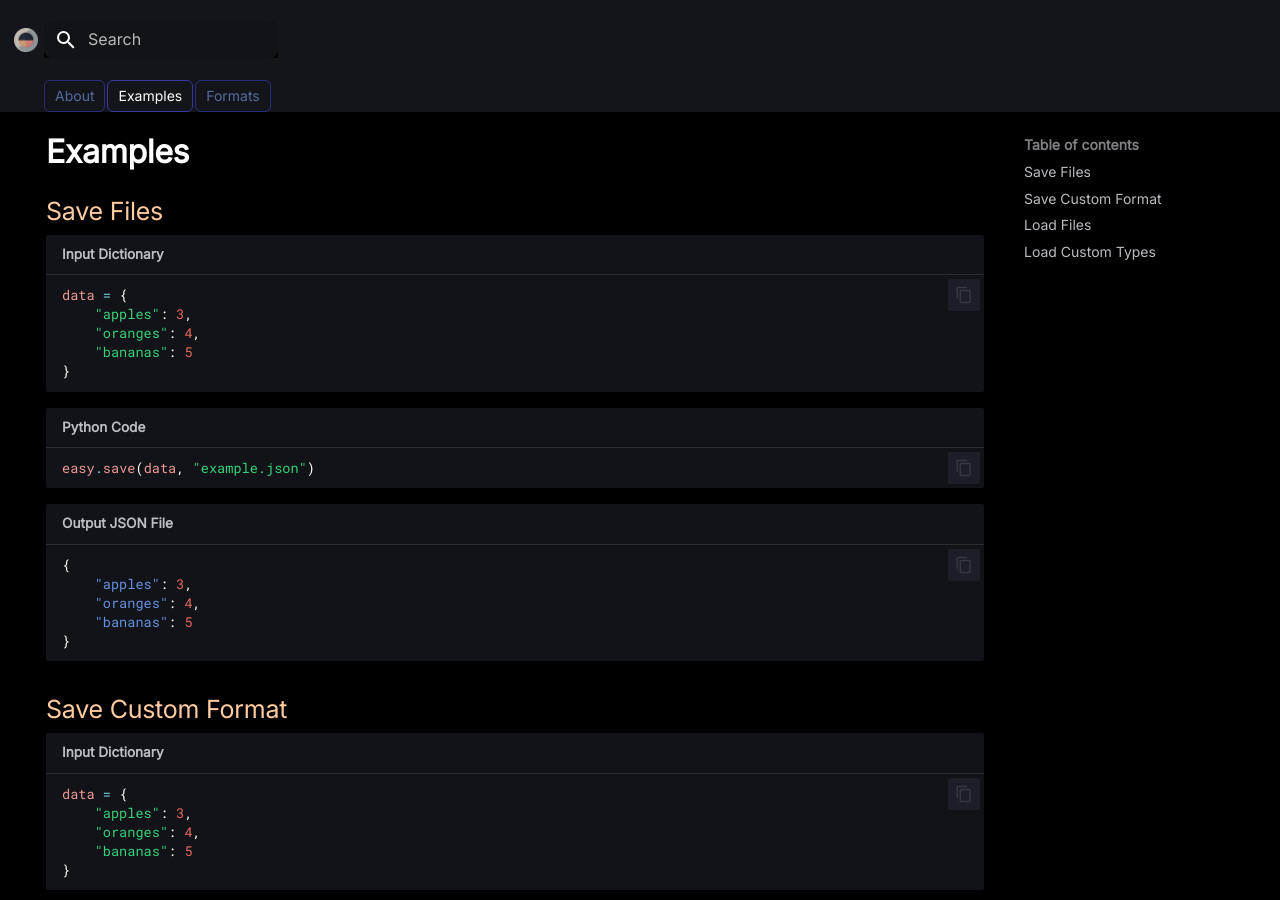
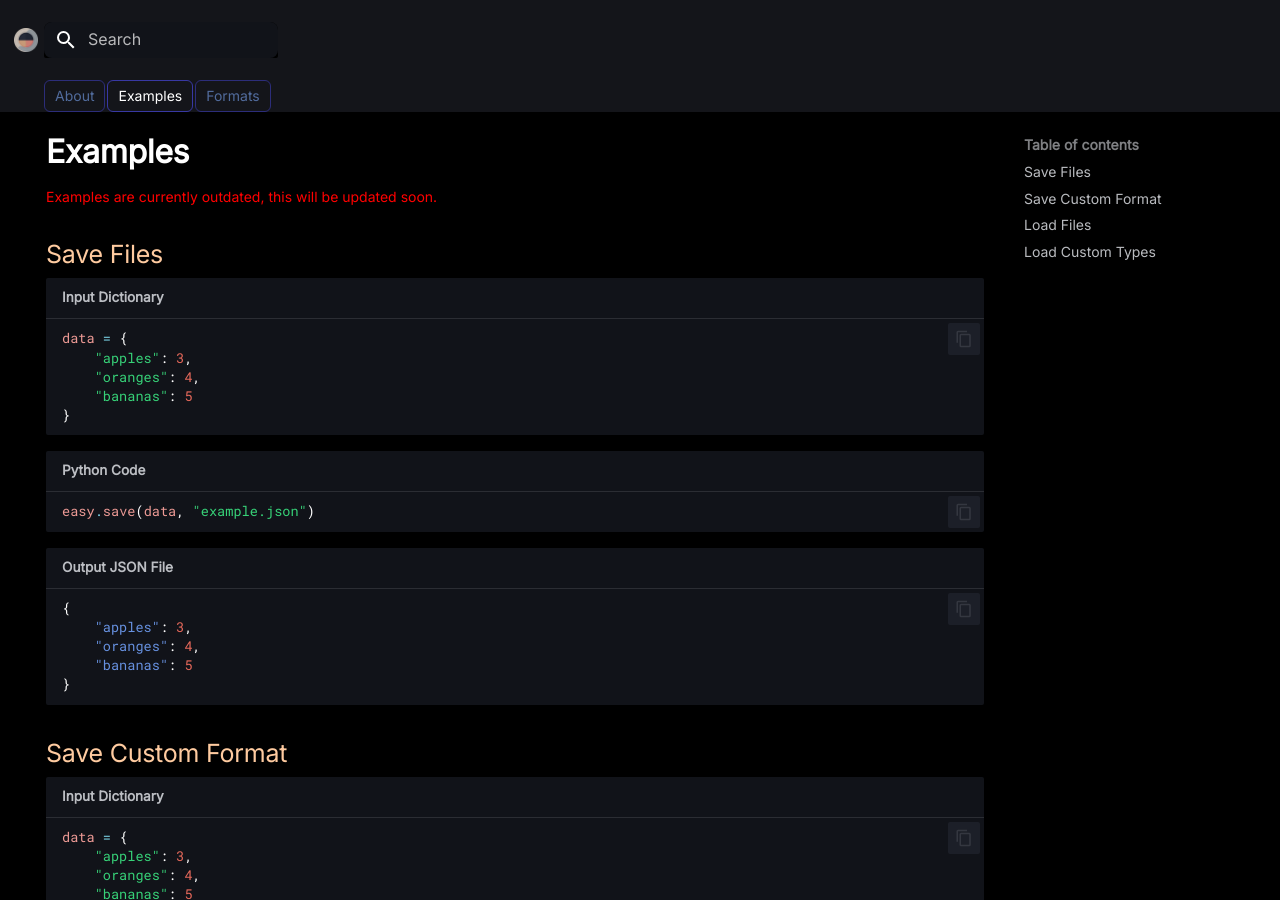
Before and after one commit to harttraveller/pyeio, an MkDocs documentation site: the page built from docs/examples.md, in a window 1280 px wide and 900 px high. Built offline with MkDocs 1.6.1 and Material for MkDocs 9.7.7, drawn with Linux system fonts in a browser that asks for light colours.

Commit message:
docs/examples: update

```diff
--- a/docs/examples.md
+++ b/docs/examples.md
@@ -4,6 +4,8 @@ hide:
 ---
 
 # Examples
+
+<p style="color: red;">Examples are currently outdated, this will be updated soon.</p>
 
 ## Save Files
 
```
